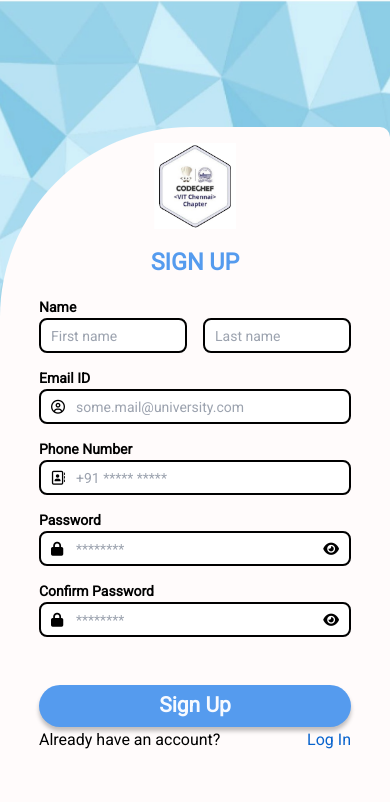
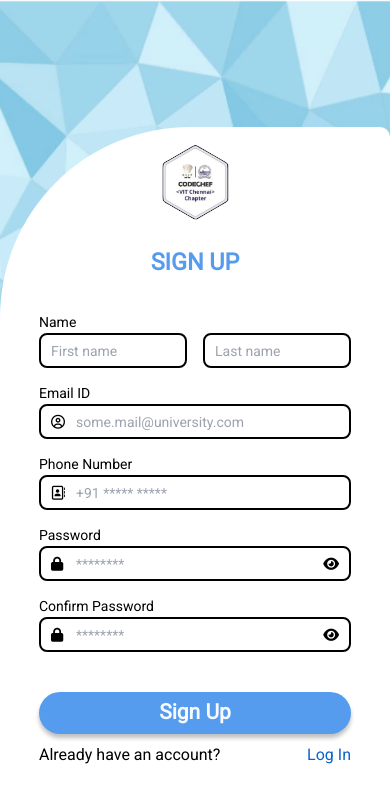
Before and after one commit to dishadaniellol/WEEK2--CODECHEF, a website: page register.html in a window 390 px wide. Drawn offline with nearby package versions, Linux system fonts and the light colour scheme.

Commit message:
final commit

```diff
--- a/register.html
+++ b/register.html
@@ -66,7 +66,7 @@
         .signup-form-container {
           width: 100%;
           height: 85%;
-          background: rgba(255, 251, 251, 1);
+          background: white;
           position: absolute;
           top: 15%;
           left: 0;
@@ -74,7 +74,7 @@
           border-top-right-radius: 10px;
         }
         .logo {
-          width: 22%;
+          width: 20%;
           aspect-ratio: 1 / 1;
           background: url("images/logo.png");
           background-repeat: no-repeat;
@@ -98,7 +98,7 @@
         .input-container {
           width: 80%;
           position: absolute;
-          top: 35.2%;
+          top: 37%;
           left: 10%;
         }
         .input-field {
@@ -114,7 +114,7 @@
           width: 80%;
           height: 42px;
           position: absolute;
-          top: 81.2%;
+          top: 82%;
           left: 10%;
         }
         .signup-button {
@@ -136,7 +136,7 @@
         .login-link {
           color: rgba(8, 99, 205, 1);
           position: absolute;
-          top: 86.2%;
+          top: 88%;
           right: 10%;
           font-weight: 500;
           font-size: 16px;
@@ -145,7 +145,7 @@
         .login-prompt {
           color: rgba(0, 0, 0, 1);
           position: absolute;
-          top: 86.2%;
+          top: 88%;
           left: 10%;
           font-weight: 300;
           font-size: 16px;
@@ -251,7 +251,7 @@
       <span class="signup-title">SIGN UP</span>
       <div class="input-container">
         <div>
-          <label class="font-extrabold">Name</label>
+          <label>Name</label>
           <div class="flex space-x-4">
             <input
               type="text"
@@ -268,7 +268,7 @@
           </div>
         </div>
         <div class="relative">
-          <label class="font-extrabold">Email ID</label>
+          <label>Email ID</label>
           <i class="fa-regular fa-circle-user absolute left-3 top-8 text-black"></i>
           <input
             type="email"
@@ -277,18 +277,18 @@
           />
         </div>
         <div class="relative">
-          <label class="font-extrabold">Phone Number</label>
+          <label>Phone Number</label>
           <i class="fa-regular fa-address-book absolute left-3 top-8 text-black"></i>
           <input type="tel" placeholder="+91 ***** *****" class="input-field" />
         </div>
         <div class="relative">
-          <label class="font-extrabold">Password</label>
+          <label>Password</label>
           <i class="fa-solid fa-lock absolute left-3 top-8 text-black"></i>
           <input type="password" placeholder="********" class="input-field" />
           <i class="fas fa-eye absolute right-3 top-8 text-black cursor-pointer"></i>
         </div>
         <div class="relative">
-          <label class="font-extrabold">Confirm Password</label>
+          <label>Confirm Password</label>
           <i class="fa-solid fa-lock absolute left-3 top-8 text-black"></i>
           <input type="password" placeholder="********" class="input-field" />
           <i class="fas fa-eye absolute right-3 top-8 text-black cursor-pointer"></i>
@@ -298,7 +298,7 @@
         <div class="signup-button"></div>
         <span class="signup-button-text">Sign Up</span>
       </div>
-      <a href="index.html" class="login-link font-extrabold">Log In</a>
+      <a href="index.html" class="login-link">Log In</a>
       <span class="login-prompt">Already have an account?</span>
     </div>
 
```
Also changed, not shown: index.html (+5 -5 lines).
